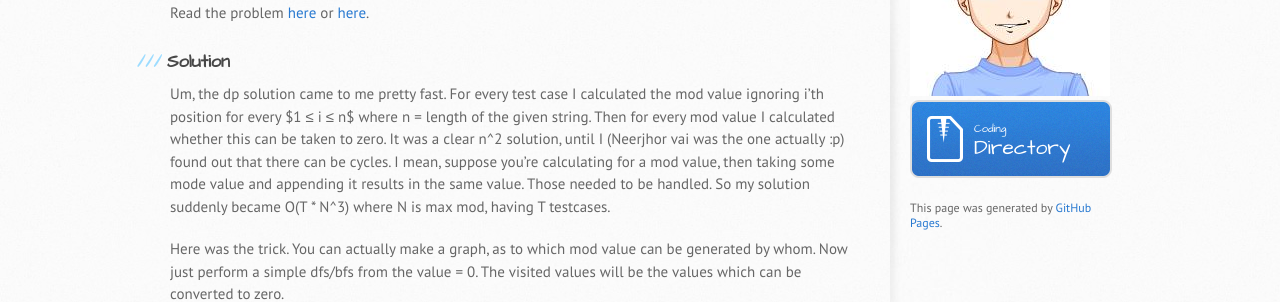
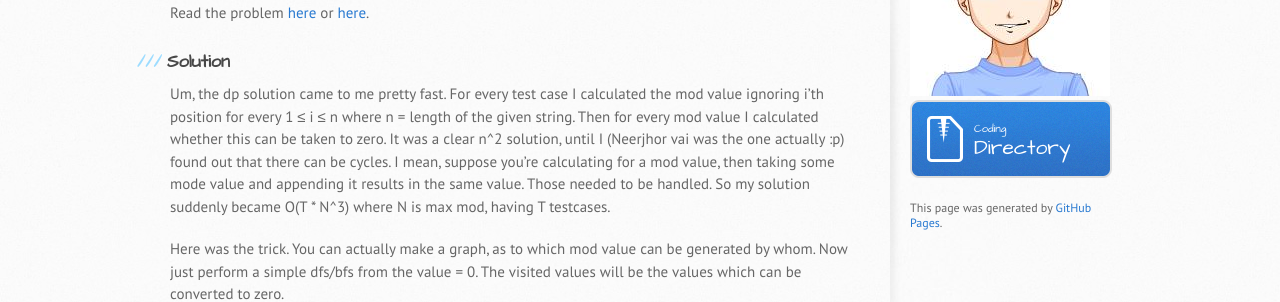
Before and after one commit to rebornplusplus/rebornplusplus.github.io, a Jekyll site: the page built from codir/cc-numbgame.md, in a window 1280 px wide and 900 px high. Shown: the part 336-638 px from the top of the window. Built offline with Jekyll 4.4.1, drawn with Linux system fonts in a browser that asks for light colours; some web fonts are replaced; comment, search, counter and statistics services are not loaded; our own code applies the rules of GitHub Pages for plain Markdown files.

Commit message:
CodeChef - Number Game

```diff
--- a/codir/cc-numbgame.md
+++ b/codir/cc-numbgame.md
@@ -9,7 +9,7 @@ Read the problem [here](https://www.codechef.com/problems/NUMBGAME) or [here](ht
 
 ### Solution
 
-Um, the dp solution came to me pretty fast. For every test case I calculated the mod value ignoring i'th position for every $1 &le; i &le; n$ where n = length of the given string. Then for every mod value I calculated whether this can be taken to zero. It was a clear n^2 solution, until I (Neerjhor vai was the one actually :p) found out that there can be cycles. I mean, suppose you're calculating for a mod value, then taking some mode value and appending it results in the same value. Those needed to be handled. So my solution suddenly became O(T * N^3) where N is max mod, having T testcases.
+Um, the dp solution came to me pretty fast. For every test case I calculated the mod value ignoring i'th position for every 1 &le; i &le; n where n = length of the given string. Then for every mod value I calculated whether this can be taken to zero. It was a clear n^2 solution, until I (Neerjhor vai was the one actually :p) found out that there can be cycles. I mean, suppose you're calculating for a mod value, then taking some mode value and appending it results in the same value. Those needed to be handled. So my solution suddenly became O(T * N^3) where N is max mod, having T testcases.
 
 Here was the trick. You can actually make a graph, as to which mod value can be generated by whom. Now just perform a simple dfs/bfs from the value = 0. The visited values will be the values which can be converted to zero.
 
```
